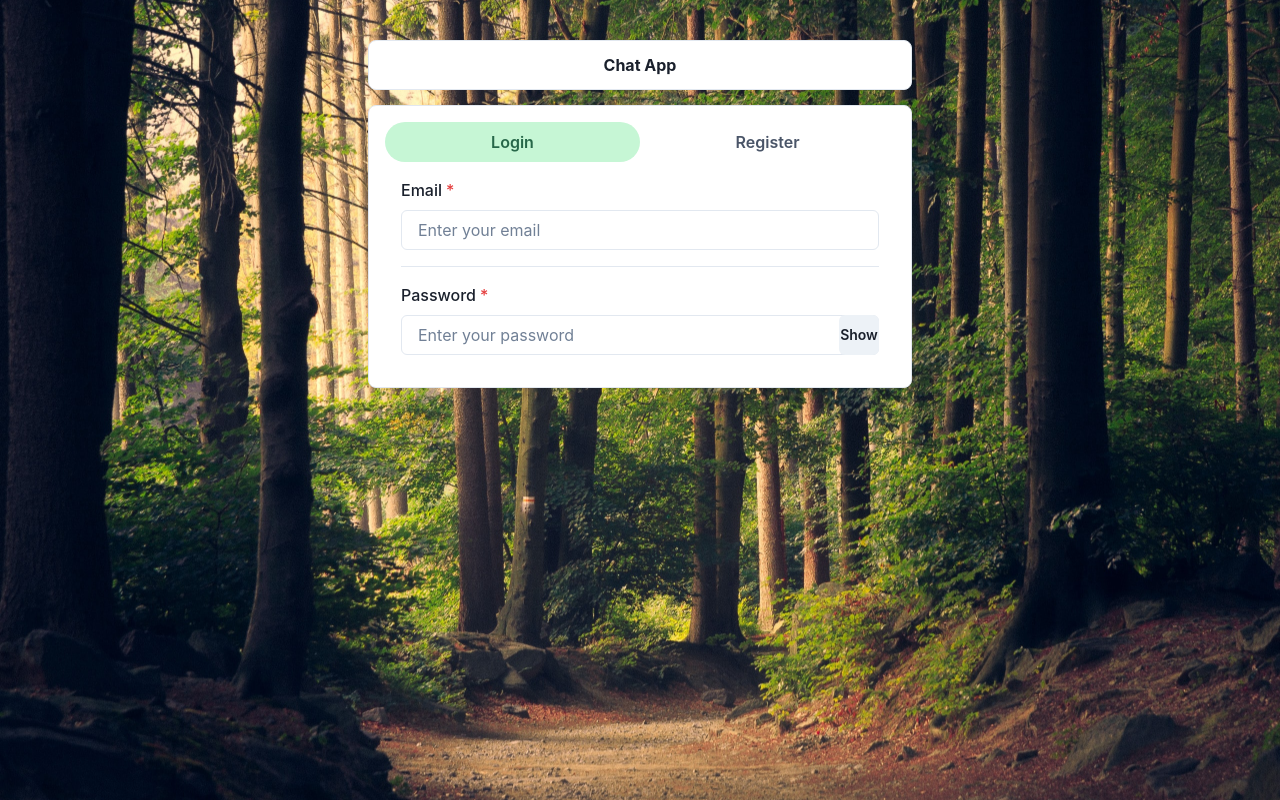
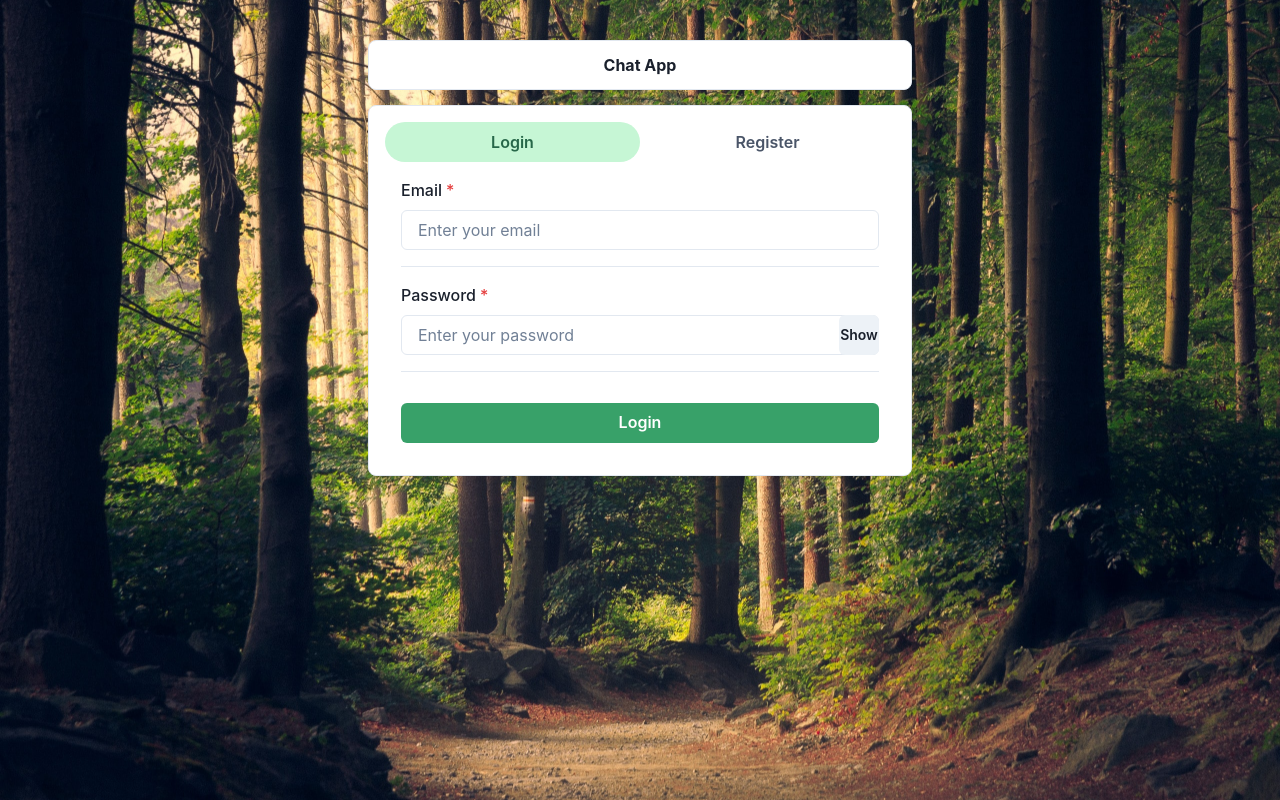
Before and after one commit to Kali-Venum/My-MERN-Chat-APP, a React (Create React App) app in the folder frontend/: page / in a window 1280 px wide. Built offline with nearby package versions, Linux system fonts and the light colour scheme.

Commit message:
login button added in the login page.

```diff
--- a/frontend/src/Components/Auth/Login.js
+++ b/frontend/src/Components/Auth/Login.js
@@ -14,6 +14,11 @@ function Login() {
   const [show, setShow] = useState();
   const [email, setEmail] = useState();
   const [password, setPassword] = useState();
+
+  const onLoginHandler = () => {
+    console.log("click...");
+  }
+
   return (
     <VStack
       divider={<StackDivider borderColor="gray.200" />}
@@ -49,6 +54,14 @@ function Login() {
           </InputRightElement>
         </InputGroup>
       </FormControl>
+      <Button
+        colorScheme={"green"}
+        width={"100%"}
+        marginTop={"15px"}
+        onClick={onLoginHandler}
+      >
+        Login
+      </Button>
     </VStack>
   );
 }
```
